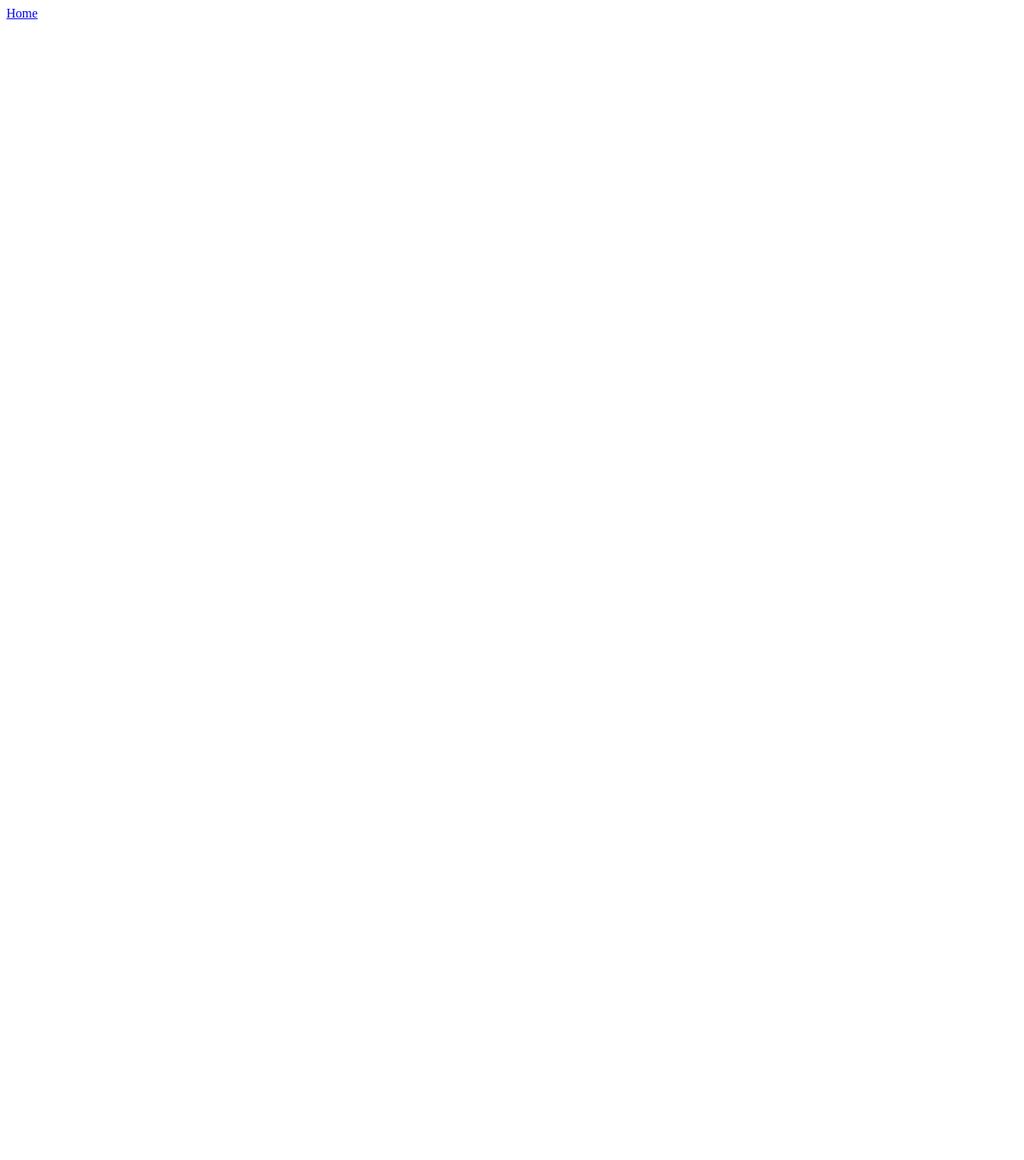
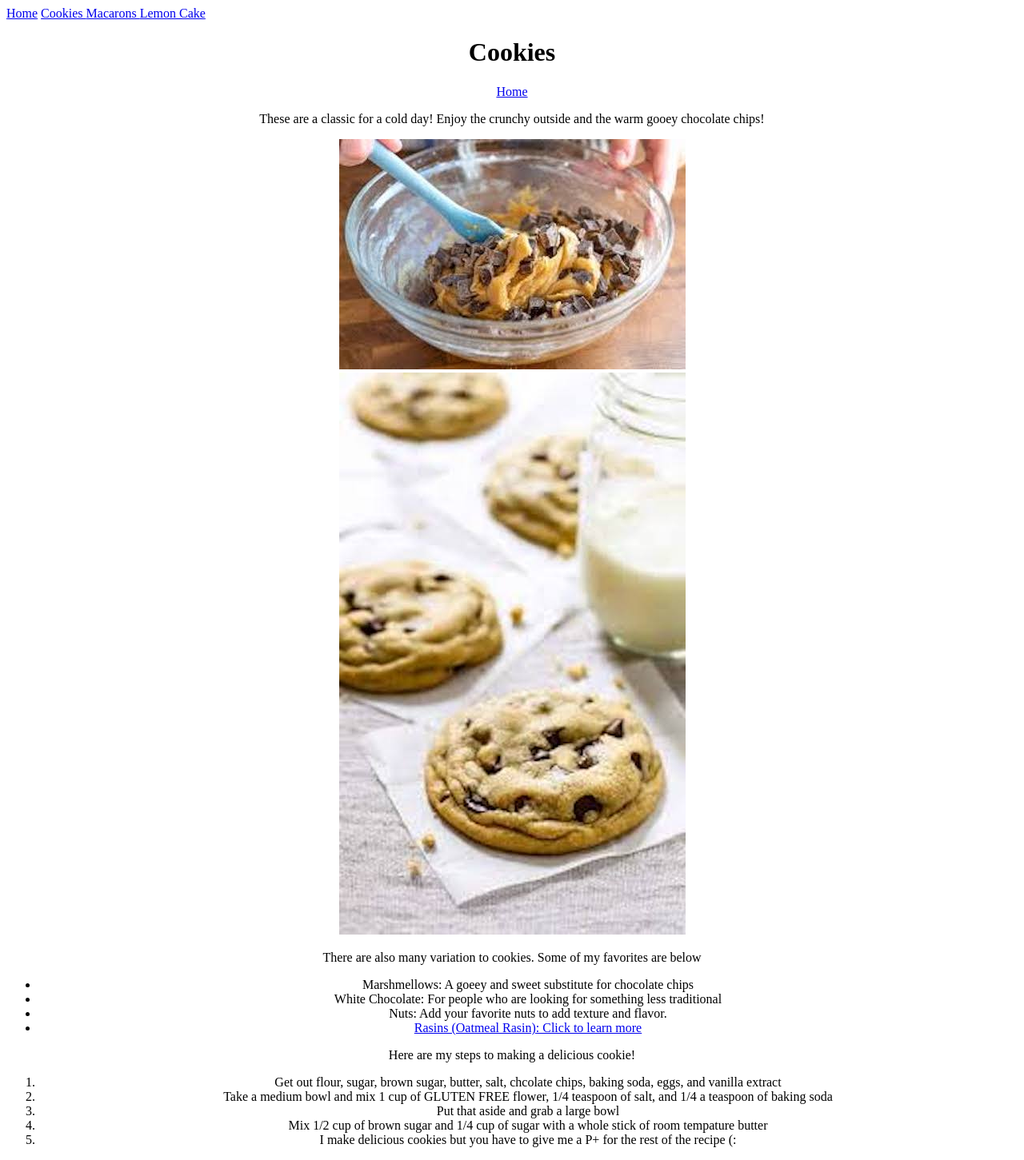
Before and after one commit to Lillian-H24/Coding-Folder, a plain HTML site: page Recipes.html in a window 1280 px wide. Shown: the whole page at 80% size. Before the commit the page ends 800 px from the top, so only its background shows below. Drawn offline with Linux system fonts and the light colour scheme.

Commit message:
Add files via upload

```diff
--- a/Recipes.html
+++ b/Recipes.html
@@ -4,10 +4,36 @@
 	<title>Lillian's Recipes </title>
 
 </head>
-<body>
+<body id= "Recipes">
 
+<div class= "topnav">
+<a href = "index.html" >Home</a>
+<a href = "Recipes.html"class ="active"> Cookies </a>
+<a href = "Macarons.html" > Macarons </a>
+<a href = "LemonCake.html" >Lemon Cake</a>
+</div>
+	<center> <h1> Cookies </h1> </center>
+	<center><a href= "index.html"/a>Home</a></th></center>
+<p> <center> These are a classic for a cold day! Enjoy the crunchy outside and the warm gooey chocolate chips! </center> </p>
 
-	<a href= "index.html"/a>Home</a></th>
+<center> <img src = "batter.jpeg" /> </center>
+<center> <img src = "Milky Chocolate.jpeg" /> </center>
+<center> <p> There are also many variation to cookies. Some of my favorites are below </p> </center>
+<ul> <center>
+		<li> Marshmellows: A goeey and sweet substitute for chocolate chips </li>
+		<li> White Chocolate: For people who are looking for something less traditional </li>
+		<li> Nuts: Add your favorite nuts to add texture and flavor. </li>
+		<li> <a href= "Rasins.html"/a>Rasins (Oatmeal Rasin): Click to learn more</a> </li>
+</center></ul>
+
+<center>
+	<p> Here are my steps to making a delicious cookie! </p>
+	<ol>
+	<li> Get out flour, sugar, brown sugar, butter, salt, chcolate chips, baking soda, eggs, and vanilla extract</li>
+	<li> Take a medium bowl and mix 1 cup of GLUTEN FREE flower, 1/4 teaspoon of salt, and 1/4 a teaspoon of baking soda</li>
+	<li> Put that aside and grab a large bowl </li>
+	<li> Mix 1/2 cup of brown sugar and 1/4 cup of sugar with a whole stick of room tempature butter</li>
+	<li> I make delicious cookies but you have to give me a P+ for the rest of the recipe (: </li>
 
 
 
--- a/style.css
+++ b/style.css
@@ -1,7 +1,8 @@
 
 
-body {
-	background-color: whitesmoke;
+body
+#homePage{
+	background-color:whitesmoke;
 }
 a{
 text-decoration:none;
@@ -13,3 +14,17 @@ list-style-type:none;
 background-color: #e2f786;
 }
 }
+
+#rasinPage {
+background-color:#6d5870;
+}
+
+.topnav {
+background-color: #f0faff;
+
+}
+
+For later
+Lemon page: #fff8c
+Cookie page: #d6bdab
+Macaroon page: #fff5fe
```
Also changed, not shown: Index.html (+11 -3 lines), LemonCake.html (+7 -1 lines), Macarons.html (+9 -3 lines), Pistachios.html (+4 -3 lines), Rasins.html (added, +4 -0 lines), Batter.jpeg (added), COOKIES.jpeg (added), Flour.jpeg (added), Hearts.jpeg (added), Milky Chocolate.jpeg (added), Nasty.webp (added), Rasins.webp (added), Ugly cookies.jpeg (added), 3 other files.
